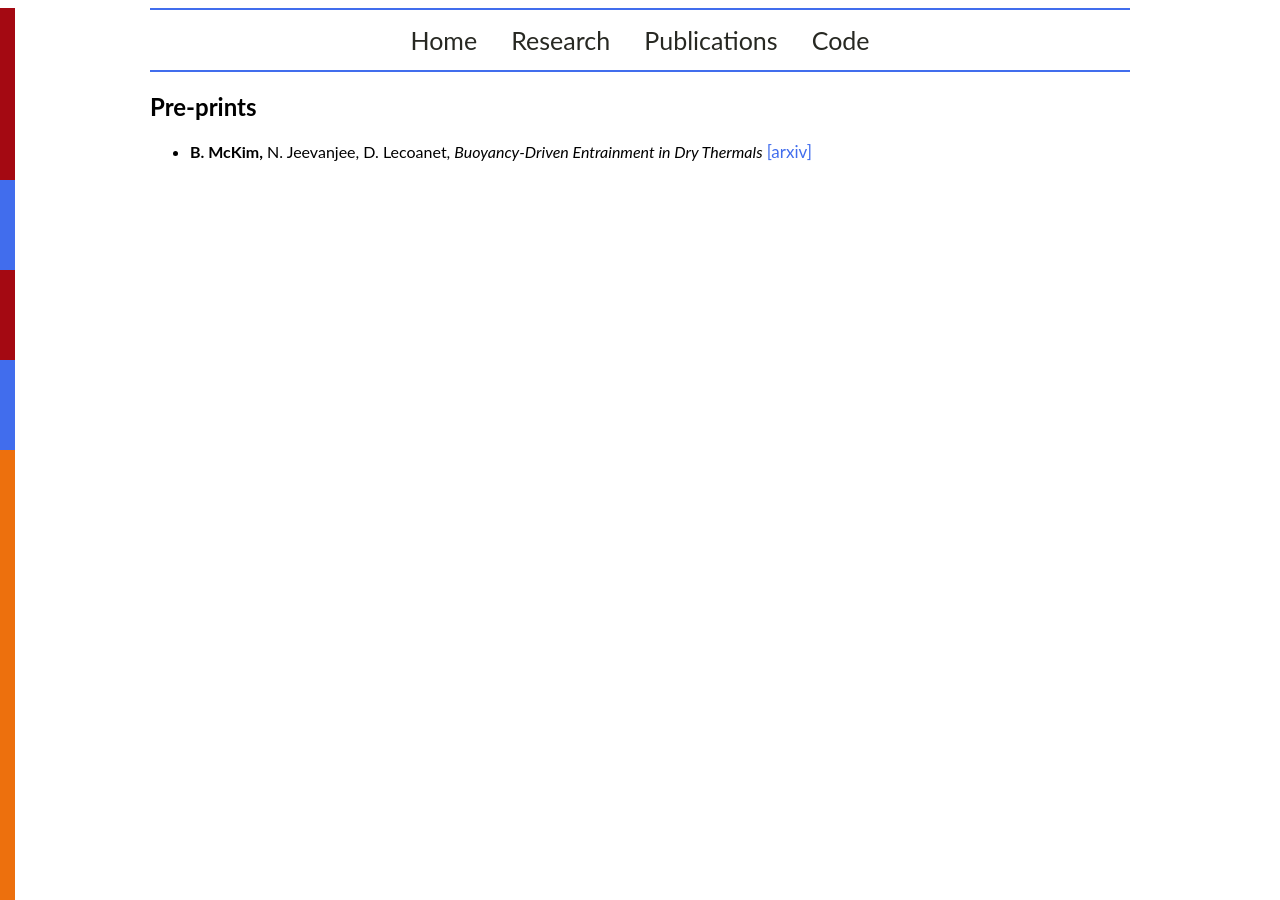
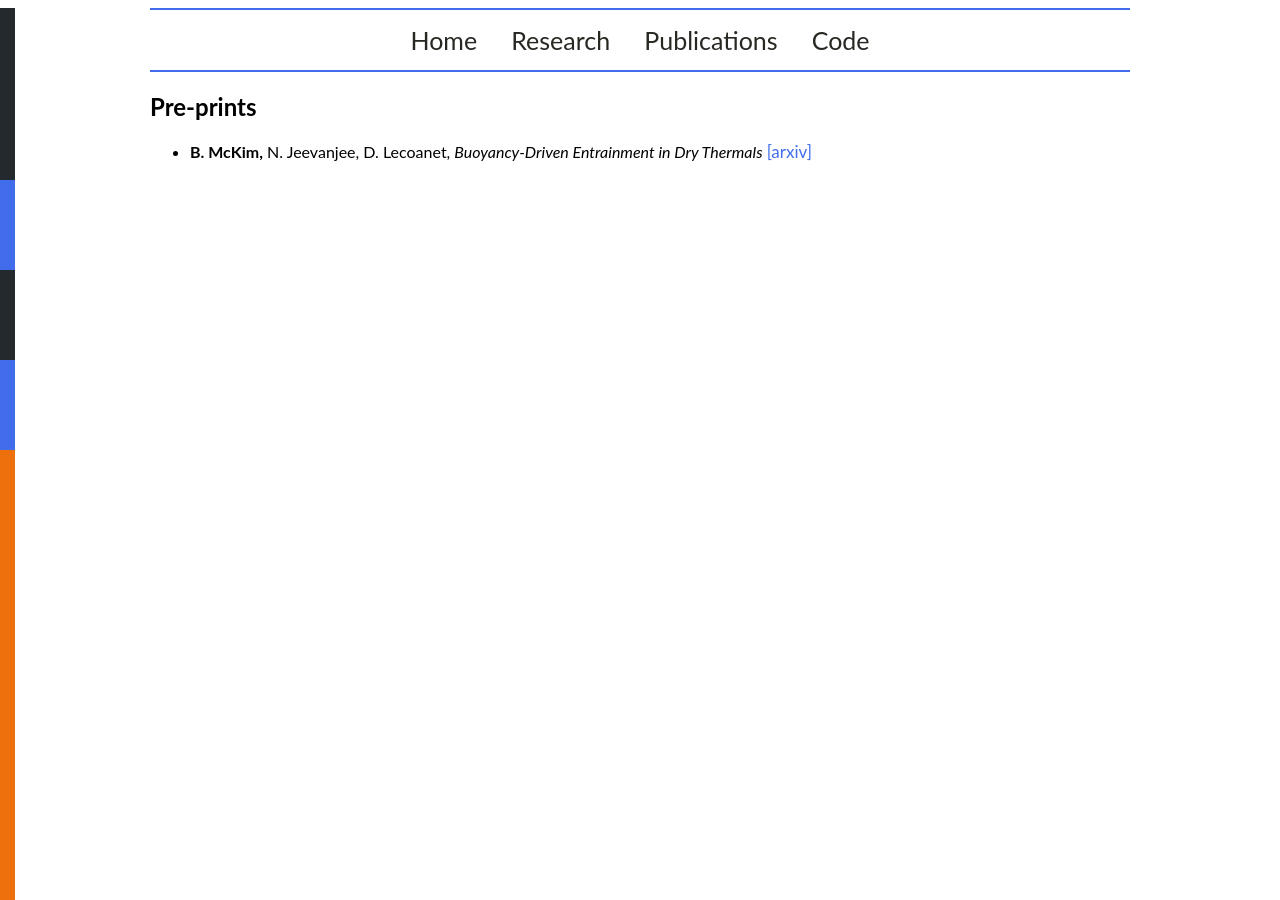
Before and after one commit to mckimb/mckimb.github.io, a Jekyll site: the page built from papers/index.html, in a window 1280 px wide. Built offline with Jekyll 4.4.1, drawn with Linux system fonts in a browser that asks for light colours.

Commit message:
Update main.css

```diff
--- a/css/main.css
+++ b/css/main.css
@@ -99,7 +99,7 @@ nav ul li, footer ul li {
     text-align:center;
 }
 .vl1 {
-  border-left: 15px solid #a40912;
+  border-left: 15px solid #24292e;
   margin-left: -150px;
   height: 20%;
   position: absolute;
@@ -112,7 +112,7 @@ nav ul li, footer ul li {
   position: absolute;
 }
 .vl3 {
-  border-left: 15px solid #a40912;
+  border-left: 15px solid #24292e;
   margin-left: -150px;
   height: 10%;
   top: 30%;
```
